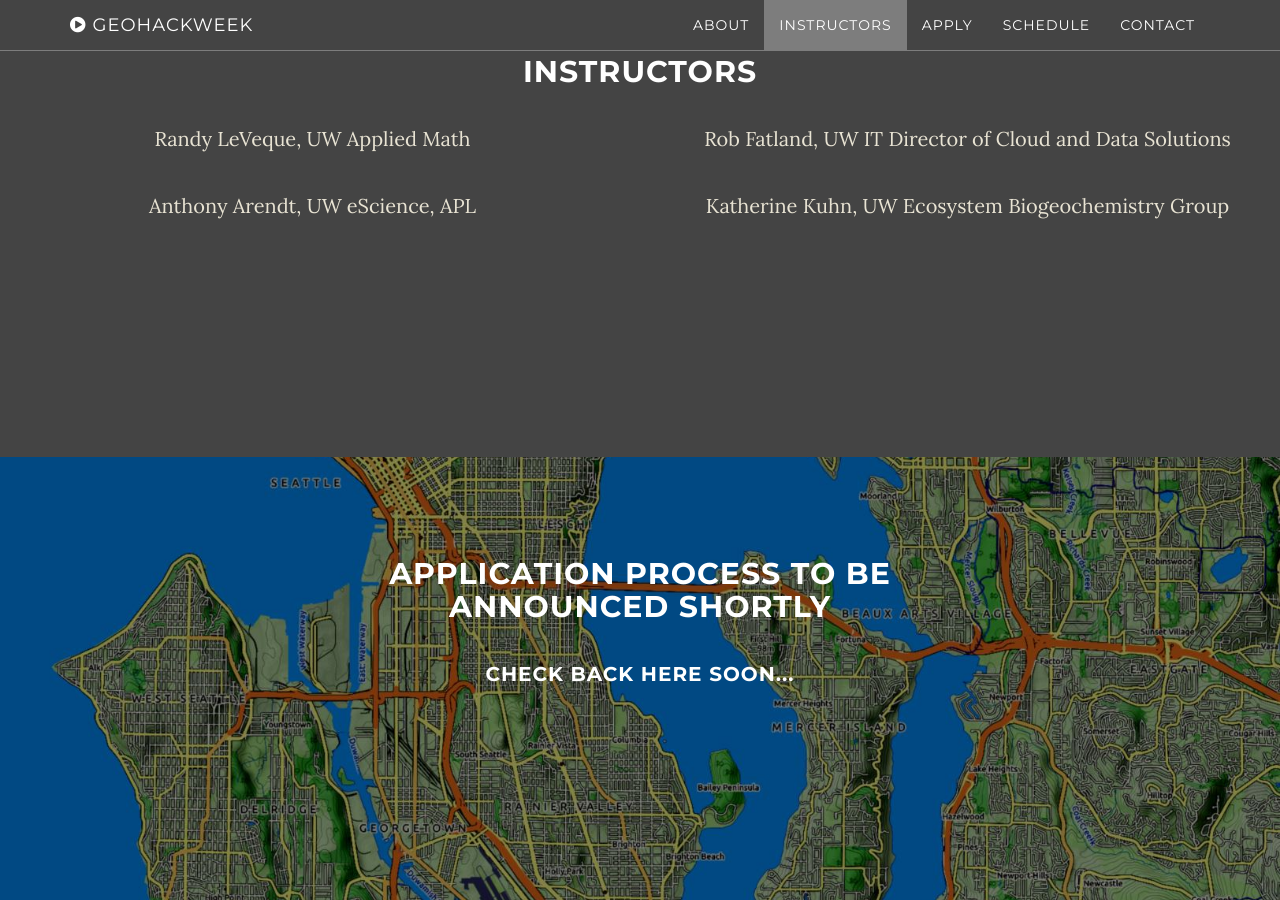
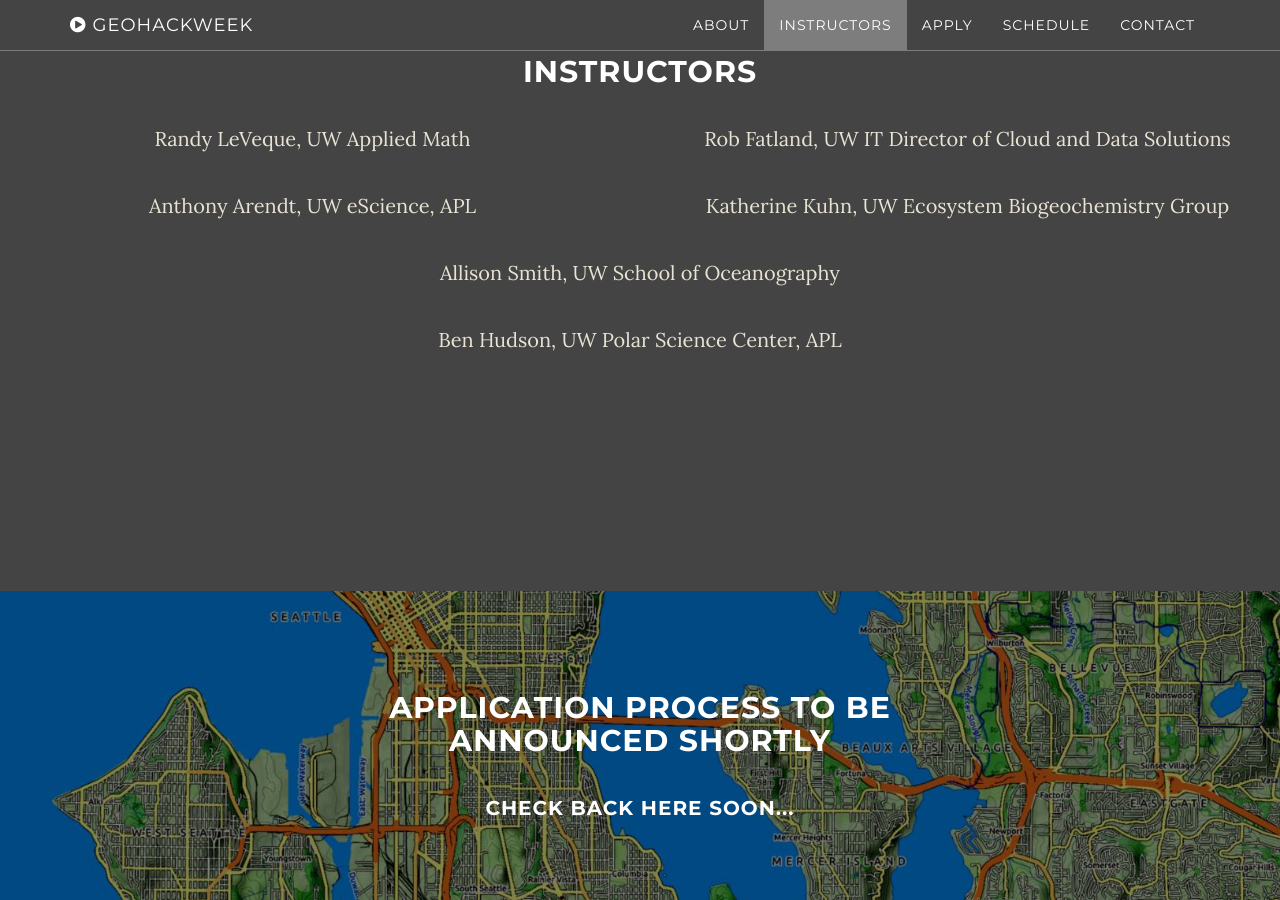
Before and after one commit to geohackweek/geohackweek.github.io, a Jekyll site: the page built from index.html, in a window 1280 px wide and 900 px high, scrolled down 2068 px. Built offline with Jekyll 4.4.1, drawn with Linux system fonts in a browser that asks for light colours.

Commit message:
updated instructor list

```diff
--- a/_includes/instructors.html
+++ b/_includes/instructors.html
@@ -9,13 +9,23 @@
                   <p><a href="http://www.robfatland.net/research/">Rob Fatland, UW IT Director of Cloud and Data Solutions</a></p>
             </div>
           </div>
-          <div class="row">
+        <div class="row">
             <div class="col-md-6">
-                  <p><a href="http://escience.washington.edu/people/anthony-arendt/">Anthony Arendt, UW eScience, APL</a></p>
+                <p><a href="http://escience.washington.edu/people/anthony-arendt/">Anthony Arendt, UW eScience, APL</a></p>
             </div>
             <div class="col=md-6">
-                  <p><a href="http://www.thebutmanlab.com/catherine-kuhn/">Katherine Kuhn, UW Ecosystem Biogeochemistry Group</a></p>
+                <p><a href="http://www.thebutmanlab.com/catherine-kuhn/">Katherine Kuhn, UW Ecosystem Biogeochemistry Group</a></p>
             </div>
-          </div>
+        </div>
+        <div class="row">
+            <div class="col=md-6">
+                <p><a href="http://www.kallisonsmith.us/">Allison Smith, UW School of Oceanography</a></p>
+            </div>
+            <div class="col=md-6">
+                <p><a href="http://psc.apl.uw.edu/people/post-docs/ben-hudson/">Ben Hudson, UW Polar Science Center, APL</a></p>
+            </div>
+        </div>
+
+
 
 </section>
```
Also changed, not shown: img/intro-bg.jpg, 3 other files.
